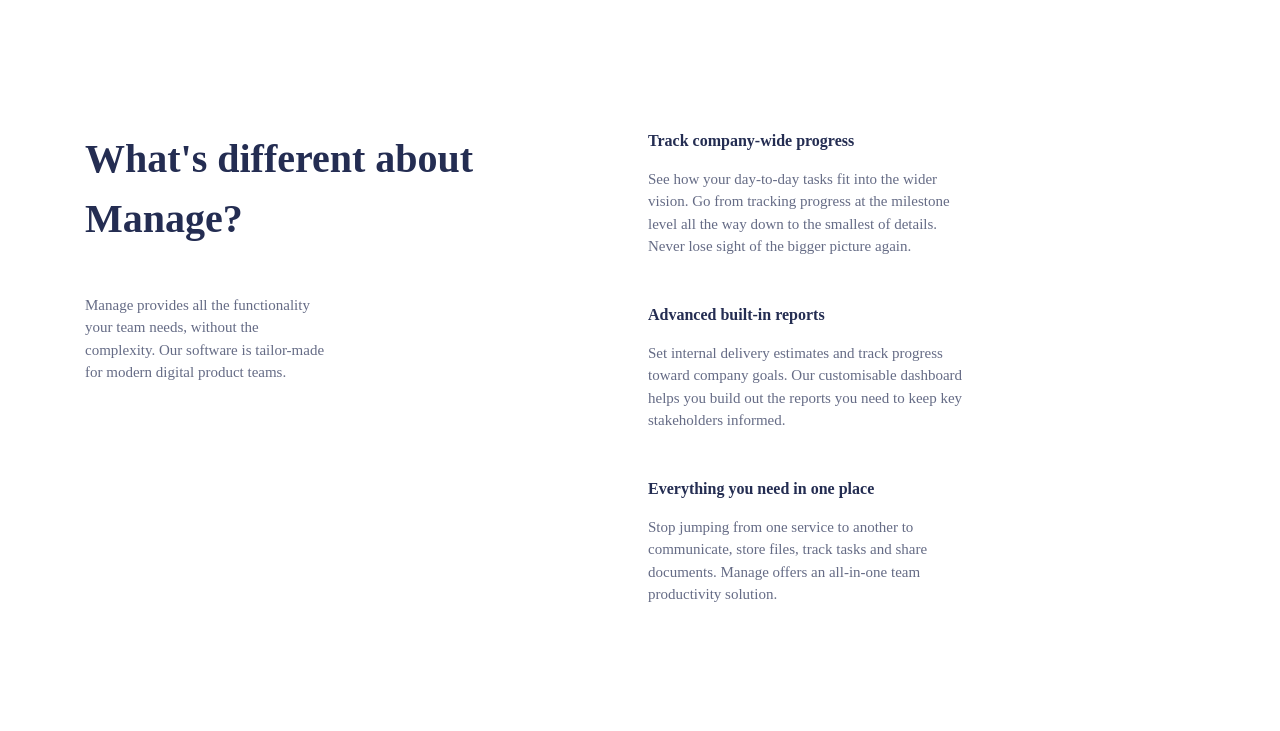
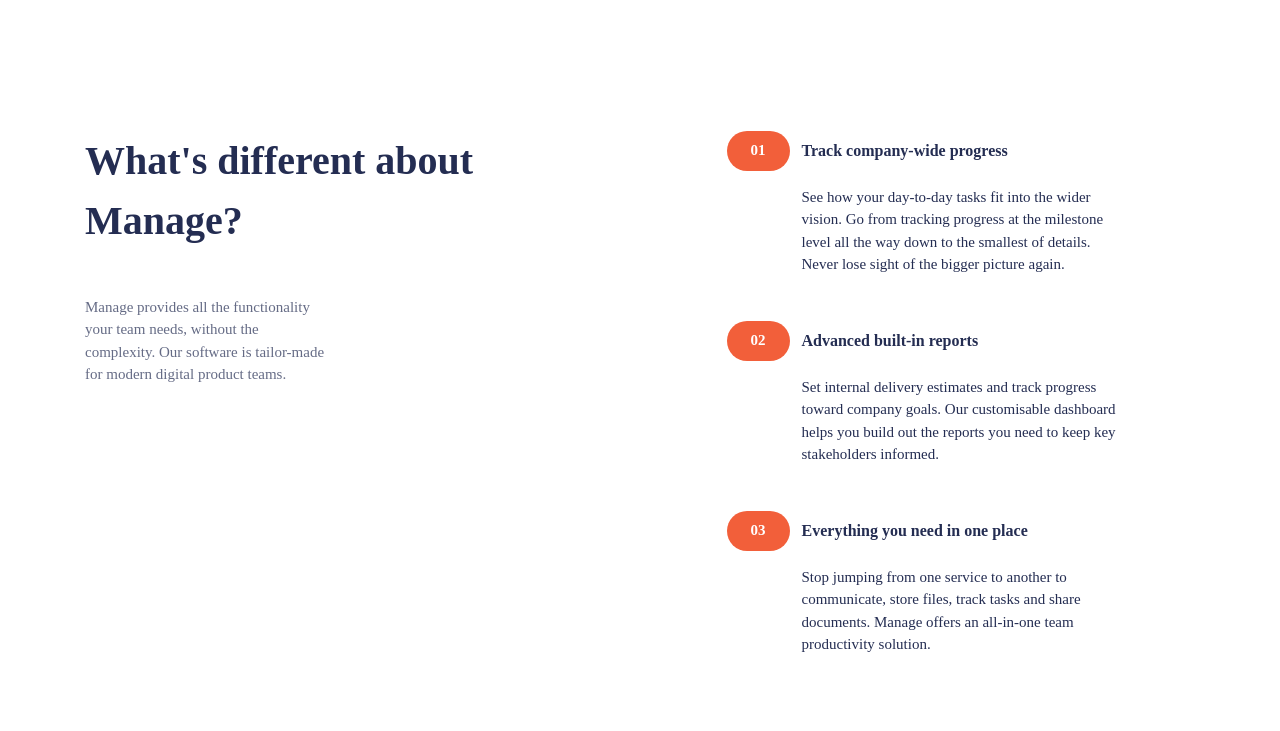
Before and after one commit to KyleA99/manage-landing-page, a website built with Vite: page index.html in a window 1280 px wide. Shown: the part 700-1431 px from the top of the page. Built offline with nearby package versions, Linux system fonts and the light colour scheme.

Commit message:
Style numbered list section

```diff
--- a/index.html
+++ b/index.html
@@ -43,7 +43,7 @@
     <section class="padding-block-900">
       <div class="container">
         <div class="even-columns">
-          <div class="flow">
+          <div class="flow text-center-sm-only margin-bottom-700" style="--flow-space: 1.5rem">
             <h1 class="fs-primary-heading fw-bold">Bring everyone together to build better products</h1>
             <p>Manage makes it simple for software teams to plan day-to-day tasks while keeping larger team goals in view.</p>
             <button class="button">Get Started</button>
@@ -68,22 +68,22 @@
             <ul class="numbered-items | flow" role="list">
               <li>
                 <div class="flow" style="--flow-spacer: 1em">
-                  <h3 class="fs-600 fw-bold">Track company-wide progress</h3>
-                  <p data-width="wide">See how your day-to-day tasks fit into the wider vision.  Go from tracking progress at the milestone level
+                  <h3 class="numbered-items__title | fs-600 fw-bold">Track company-wide progress</h3>
+                  <p class="numbered-items__body" data-width="wide">See how your day-to-day tasks fit into the wider vision.  Go from tracking progress at the milestone level
                     all the way down to the smallest of details.  Never lose sight of the bigger picture again.</p>
                 </div>
               </li>
               <li>
                 <div class="flow" style="--flow-spacer: 1em">
-                  <h3 class="fs-600 fw-bold">Advanced built-in reports</h3>
-                  <p data-width="wide">Set internal delivery estimates and track progress toward company goals.  Our customisable dashboard helps
+                  <h3 class="numbered-items__title | fs-600 fw-bold">Advanced built-in reports</h3>
+                  <p class="numbered-items__body" data-width="wide">Set internal delivery estimates and track progress toward company goals.  Our customisable dashboard helps
                     you build out the reports you need to keep key stakeholders informed.</p>
                 </div>
               </li>
               <li>
                 <div class="flow" style="--flow-spacer: 1em">
-                  <h3 class="fs-600 fw-bold">Everything you need in one place</h3>
-                  <p data-width="wide">Stop jumping from one service to another to communicate, store files, track tasks and share documents. Manage
+                  <h3 class="numbered-items__title | fs-600 fw-bold">Everything you need in one place</h3>
+                  <p class="numbered-items__body" data-width="wide">Stop jumping from one service to another to communicate, store files, track tasks and share documents. Manage
                     offers an all-in-one team productivity solution.</p>
                 </div>
               </li>
--- a/styles.css
+++ b/styles.css
@@ -32,7 +32,7 @@
     --fs-button: var(--fs-300);
 
     /* Custom-properties spacing */
-    --size-100: .25rem
+    --size-100: .25rem;
     --size-200: .5rem;
     --size-300: .75rem;
     --size-400: 1rem;
@@ -379,6 +379,88 @@
     opacity: 0.1;
 }
 
+/* Numbered items */
+
+.numbered-items {
+    /* Resets numbered item to 0 */
+    counter-reset: count;
+    width: fit-content;
+    margin-inline: auto;
+}
+
+.numbered-items li {
+    /* Take "count" and increment it by 1 */
+    counter-increment: count;
+}
+
+.numbered-items div {
+    display: grid;
+    position: relative;
+    align-items: center;
+    column-gap: var(--size-300);
+    grid-template-columns: min-content 1fr;
+}
+
+.numbered-items__title {
+    grid-row: 1 / 2;
+    grid-column: 2 / 3;
+    line-height: 1;
+}
+
+.numbered-items__body {
+    grid-column: 1 / -1;
+}
+
+@media (min-width: 30em) {
+    .numbered-items__body {
+        grid-column: 2 / -1;
+    }
+}
+
+.numbered-items div::before, .numbered-items div::after {
+    height: 40px;
+}
+
+.numbered-items div::before {
+    /* Concatenates 0 + the count (01, 02, 03) */
+    content: "0" counter(count);
+    display: flex;
+    align-items: center;
+    color: var(--clr-neutral-100);
+    font-weight: var(--fw-bold);
+    background-color: var(--clr-accent-400);
+    padding: 0 var(--size-500);
+    border-radius: 100vw;
+    grid-row: 1 / 2;
+    grid-column: 1 / 2;
+}
+
+@media (max-width: 30em) {
+    .numbered-items div::after {
+        --bg: var(--clr-accent-100);
+        content: "";
+        display: block;
+        z-index: -1;
+        border-radius: 100vw 0 0 100vw;
+        grid-column: 1 / -1;
+        grid-row: 1 / 2;
+        box-shadow: 5em 0 0 var(--bg);
+        background: var(--bg);
+
+    }
+}
+
+@media (min-width: 30em) {
+    .numbered-items div::after {
+        content: "";
+        display: block;
+        z-index: -1;
+        border-radius: 100vw 0 0 100vw;
+        grid-column: 1 / -1;
+        grid-row: 1 / 2;
+    }
+}
+
 /* Utility classes */
 .visually-hidden {
     position: absolute;
@@ -394,9 +476,9 @@
 
 .container {
     --max-width: 69.375rem;
-    --padding: 1rem;
+    --container-padding: 1rem;
 
-    width: min(var(--max-width), 100% - (var(--padding) * 2));
+    width: min(var(--max-width), 100% - (var(--container-padding) * 2));
     margin-inline: auto;
 }
 
@@ -429,6 +511,24 @@
 /* Helps with spacing */
 :where(.flow :not(:first-child)) {
     margin-top: var(--flow-spacer, 3em);
+}
+
+.text-center {
+    text-align: center;
+}
+
+.text-center p {
+    margin-inline: auto;
+}
+
+@media (max-width: 50em) {
+    .text-center-sm-only {
+        text-align: center;
+    }
+
+    .text-center-sm-only p {
+        margin-inline: auto;
+    }
 }
 
 .even-columns {
@@ -529,6 +629,10 @@
     padding-block: var(--size-700);
 }
 
+.margin-bottom-700 {
+    margin-block-end: var(--size-700);
+}
+
 .display-sm-none {
     display: none;
 }
```
